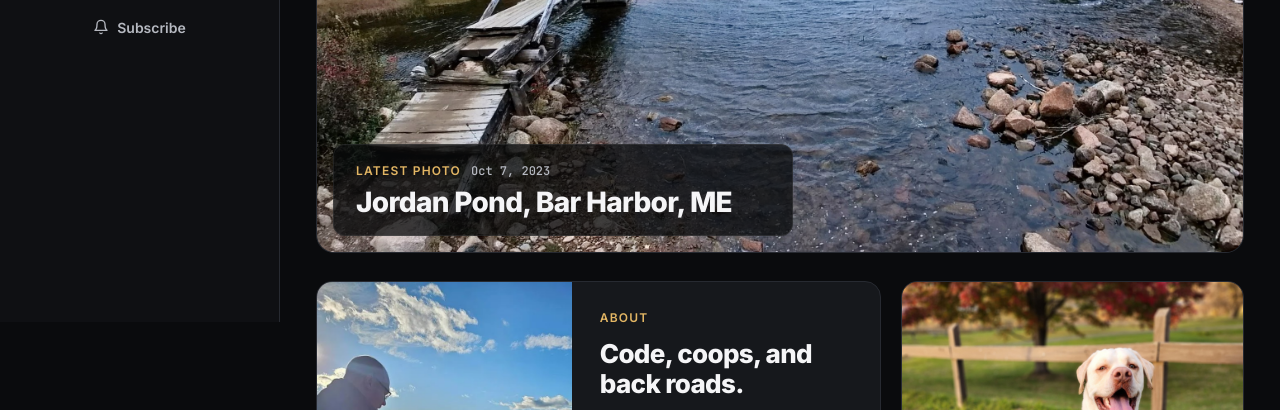
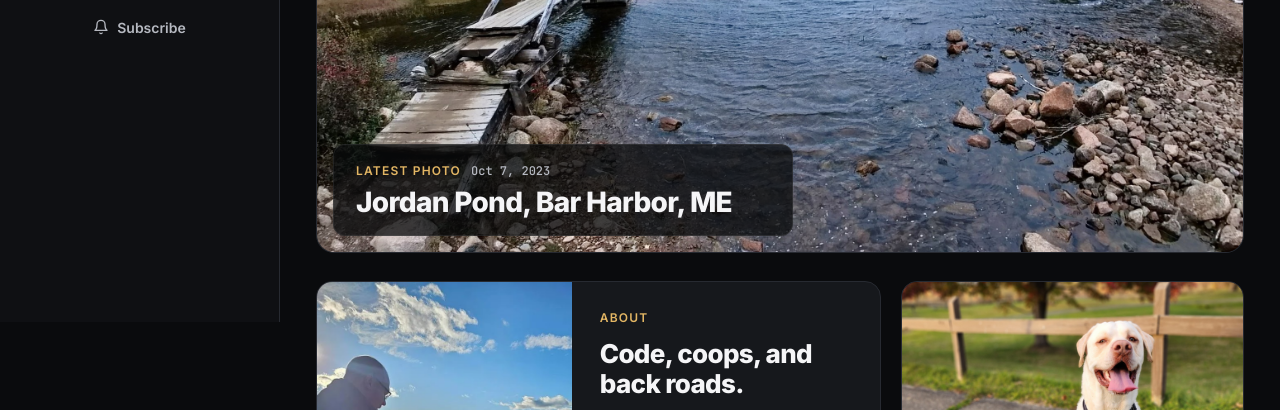
Before and after one commit to jimroot84/jimroot.com, an Astro site: page / in a window 1280 px wide. Shown: the part 478-888 px from the top of the page. Built offline with nearby package versions, Linux system fonts and the light colour scheme; Astro itself is replaced by a stand-in of ours.

Commit message:
Show more of Winston in his card photo
Co-Authored-By: Claude Opus 5.5 <noreply@anthropic.com>
Claude-Session: https://claude.ai/code/session_01RomYjPHrJL3sxyoCu4YkMV

```diff
--- a/src/pages/index.astro
+++ b/src/pages/index.astro
@@ -138,7 +138,7 @@ const crew = site.crew;
   .tags li { font-size: 13px; font-weight: 600; padding: 7px 12px; border-radius: 8px; background: var(--chip); }
 
   .crew { flex: 1 1 280px; min-width: 0; overflow: hidden; display: flex; flex-direction: column; }
-  .crew-img { width: 100%; height: 190px; object-fit: cover; object-position: 50% 35%; }
+  .crew-img { width: 100%; height: auto; aspect-ratio: 4 / 3; max-height: 440px; object-fit: cover; object-position: 50% 60%; }
   .crew-body { padding: 20px 22px; display: flex; flex-direction: column; gap: 12px; flex: 1; }
   .crew-head { display: flex; align-items: baseline; justify-content: space-between; gap: 8px; flex-wrap: wrap; }
   .crew-head h2 { font-size: 22px; font-weight: 800; letter-spacing: -0.02em; }
```
